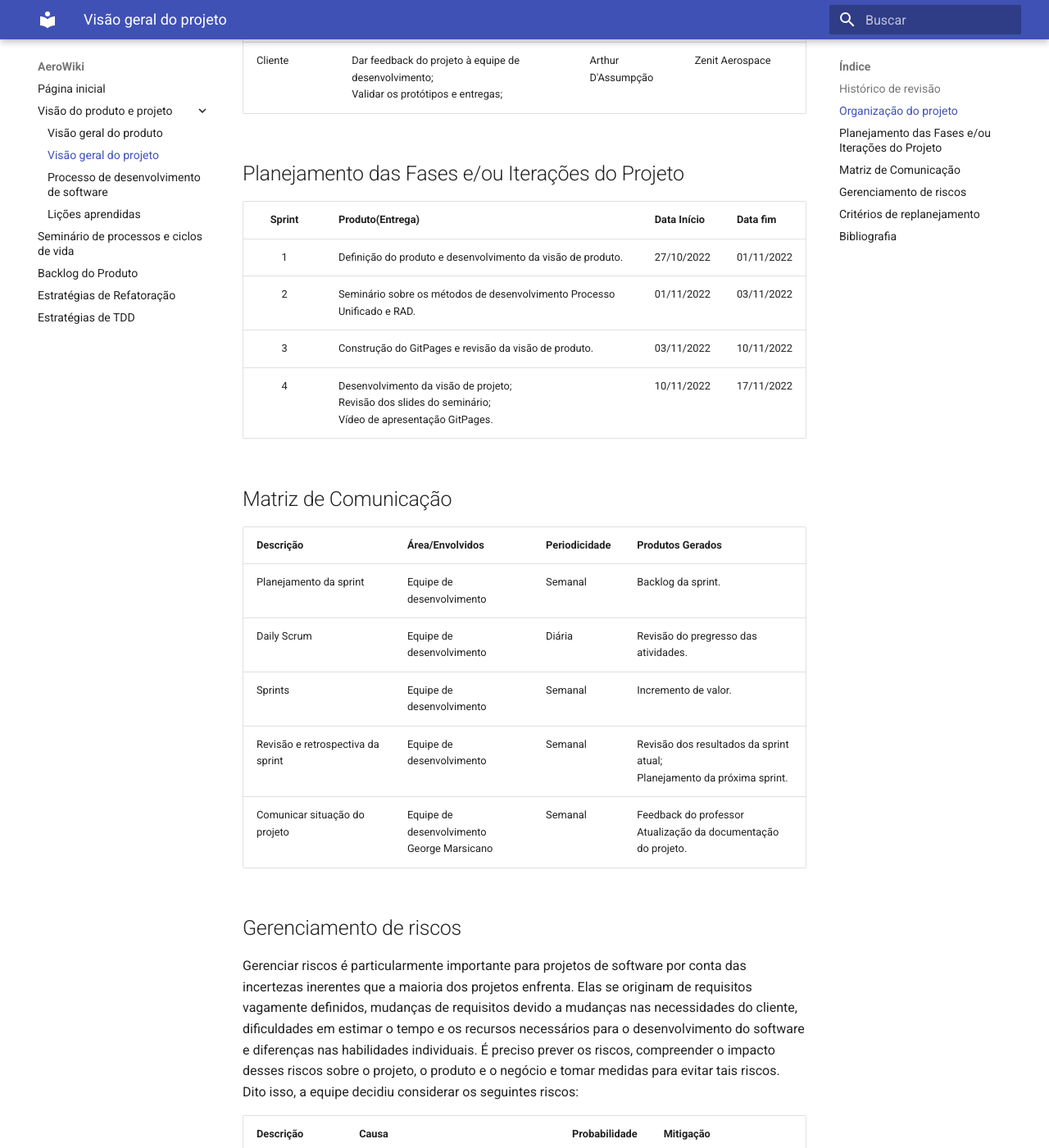
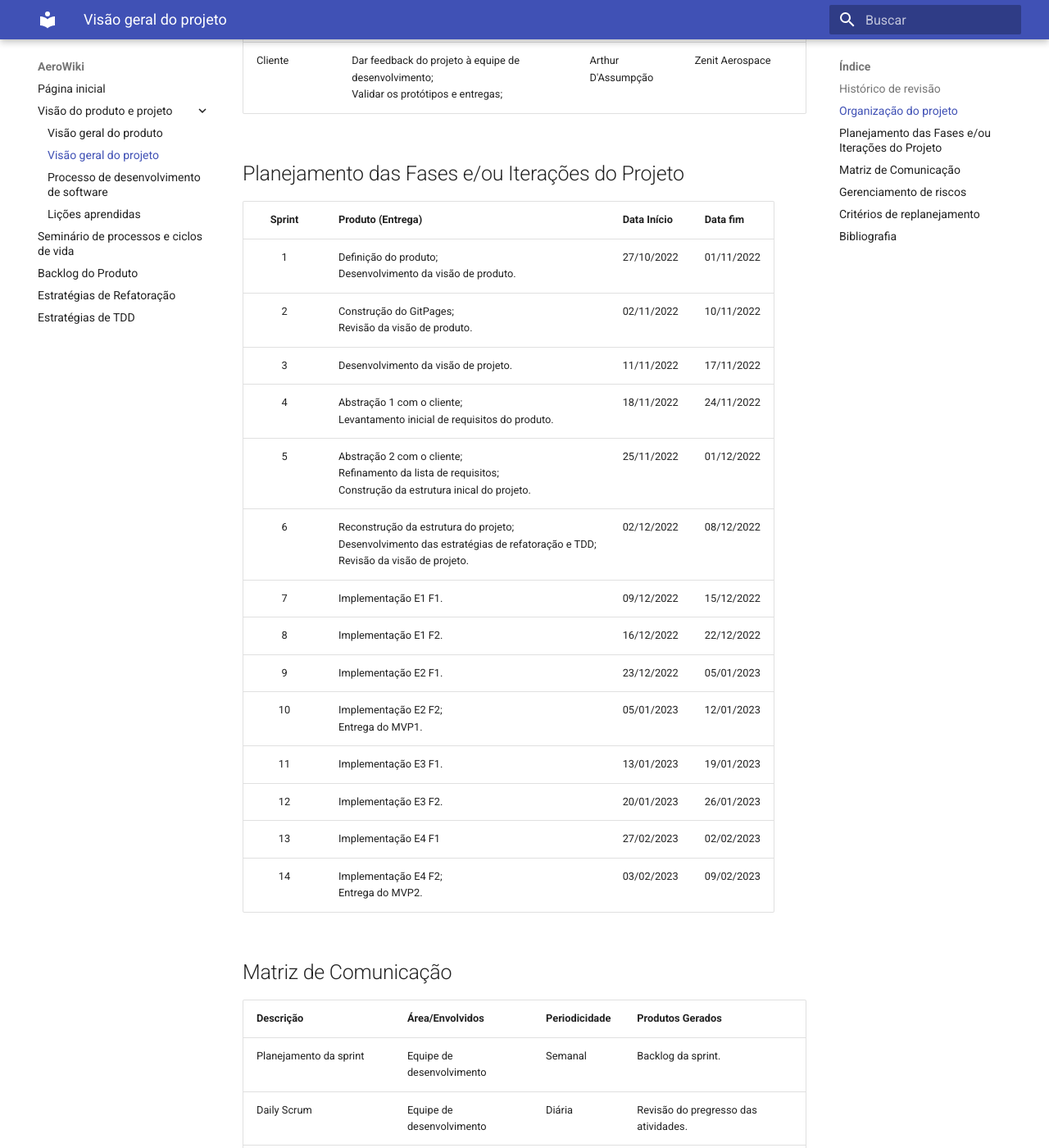
Before and after one commit to mdsreq-fga-unb/2022.2-AeroWiki, an MkDocs documentation site: the page built from docs/visao_do_produto_e_projeto/visao-do-projeto.md, in a window 1280 px wide and 1400 px high, scrolled down 1126 px. Shown: the whole window at 82% size. Built offline with MkDocs 1.6.1 and Material for MkDocs 9.7.7, drawn with Linux system fonts in a browser that asks for light colours.

Commit message:
Atualização do planejamento de fases

```diff
--- a/docs/visao_do_produto_e_projeto/visao-do-projeto.md
+++ b/docs/visao_do_produto_e_projeto/visao-do-projeto.md
@@ -22,12 +22,22 @@
 
 ## Planejamento das Fases e/ou Iterações do Projeto
 
-| Sprint | Produto(Entrega) | Data Início | Data fim |
+| Sprint | Produto (Entrega) | Data Início | Data fim |
 | :------: | ---------------- | ----------- | -------- |
-| 1 | Definição do produto e desenvolvimento da visão de produto. | 27/10/2022 | 01/11/2022 |
-| 2 | Seminário sobre os métodos de desenvolvimento Processo Unificado e RAD. | 01/11/2022 | 03/11/2022 |
-| 3 | Construção do GitPages e revisão da visão de produto. | 03/11/2022 | 10/11/2022 |
-| 4 | Desenvolvimento da visão de projeto; <br> Revisão dos slides do seminário; <br> Vídeo de apresentação GitPages. | 10/11/2022 | 17/11/2022 |
+| 1 | Definição do produto;<br>Desenvolvimento da visão de produto. | 27/10/2022 | 01/11/2022 |
+| 2 | Construção do GitPages;<br>Revisão da visão de produto. | 02/11/2022 | 10/11/2022 |
+| 3 | Desenvolvimento da visão de projeto. | 11/11/2022 | 17/11/2022 |
+| 4 | Abstração 1 com o cliente;<br>Levantamento inicial de requisitos do produto. | 18/11/2022 | 24/11/2022 |
+| 5 | Abstração 2 com o cliente;<br>Refinamento da lista de requisitos;<br>Construção da estrutura inical do projeto.  | 25/11/2022 | 01/12/2022 |
+| 6 | Reconstrução da estrutura do projeto;<br>Desenvolvimento das estratégias de refatoração e TDD;<br>Revisão da visão de projeto. | 02/12/2022 | 08/12/2022 |
+| 7 | Implementação E1 F1. | 09/12/2022 | 15/12/2022 |
+| 8 | Implementação E1 F2.  | 16/12/2022 | 22/12/2022 |
+| 9 | Implementação E2 F1. | 23/12/2022 | 05/01/2023 |
+| 10 | Implementação E2 F2;<br>Entrega do MVP1. | 05/01/2023 | 12/01/2023 |
+| 11 | Implementação E3 F1. | 13/01/2023 | 19/01/2023 |
+| 12 | Implementação E3 F2. | 20/01/2023 | 26/01/2023 |
+| 13 | Implementação E4 F1 | 27/02/2023 | 02/02/2023 |
+| 14 | Implementação E4 F2;<br>Entrega do MVP2. | 03/02/2023 | 09/02/2023 |
 
 ## Matriz de Comunicação
 
```
Also changed, not shown: docs/backlog_do_podruto2.md (+1 -1 lines).
